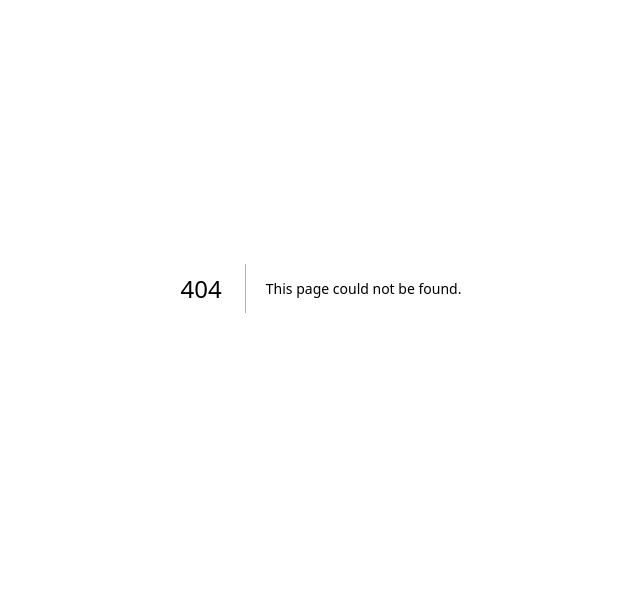
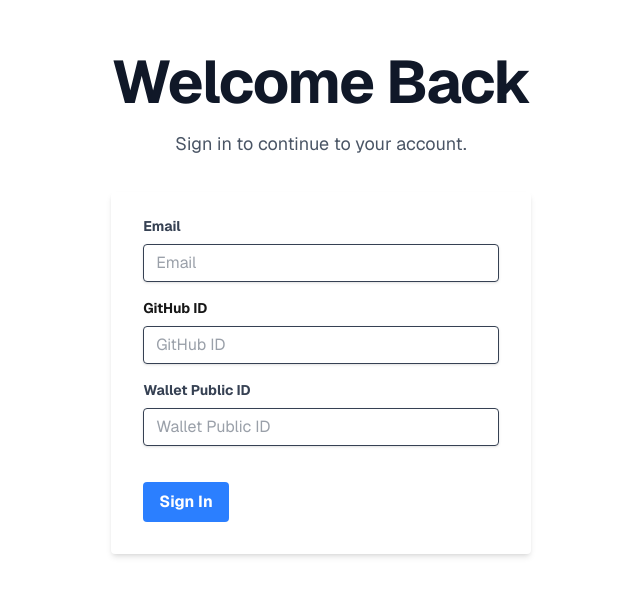
Before and after one commit to tanishkhot/proof-of-merit, a Next.js app in the folder frontend/: page /login in a window 1280 px wide. Before the commit this address had no page. Shown: the part 112-708 px from the top of the page, without its empty margins (319-959 px from the left). Built offline with nearby package versions, Linux system fonts and the light colour scheme.

Commit message:
feat: login page

```diff
--- /dev/null
+++ b/frontend/src/app/login/page.tsx
@@ -0,0 +1,61 @@
+export default function LoginPage() {
+  return (
+    <div className="font-sans grid grid-rows-[20px_1fr_20px] items-center justify-items-center min-h-screen p-8 pb-20 gap-16 sm:p-20">
+      <main className="flex flex-col gap-[32px] row-start-2 items-center sm:items-start">
+        <div className="text-center">
+          <h1 className="text-4xl font-bold tracking-tight text-gray-900 dark:text-gray-100 sm:text-6xl">
+            Welcome Back
+          </h1>
+          <p className="mt-4 text-lg leading-8 text-gray-600 dark:text-gray-400">
+            Sign in to continue to your account.
+          </p>
+        </div>
+        <div className="w-full max-w-md">
+          <form className="bg-white shadow-md rounded px-8 pt-6 pb-8 mb-4 dark:bg-black/[.05]">
+            <div className="mb-4">
+              <label className="block text-gray-700 text-sm font-bold mb-2 dark:text-gray-300" htmlFor="email">
+                Email
+              </label>
+              <input
+                className="shadow appearance-none border rounded w-full py-2 px-3 text-gray-700 leading-tight focus:outline-none focus:shadow-outline dark:bg-gray-800 dark:border-gray-700 dark:text-gray-300"
+                id="email"
+                type="email"
+                placeholder="Email"
+              />
+            </div>
+            <div className="mb-4">
+              <label className="block text-ray-700 text-sm font-bold mb-2 dark:text-gray-300" htmlFor="githubId">
+                GitHub ID
+              </label>
+              <input
+                className="shadow appearance-none border rounded w-full py-2 px-3 text-gray-700 leading-tight focus:outline-none focus:shadow-outline dark:bg-gray-800 dark:border-gray-700 dark:text-gray-300"
+                id="githubId"
+                type="text"
+                placeholder="GitHub ID"
+              />
+            </div>
+            <div className="mb-6">
+              <label className="block text-gray-700 text-sm font-bold mb-2 dark:text-gray-300" htmlFor="walletId">
+                Wallet Public ID
+              </label>
+              <input
+                className="shadow appearance-none border rounded w-full py-2 px-3 text-gray-700 mb-3 leading-tight focus:outline-none focus:shadow-outline dark:bg-gray-800 dark:border-gray-700 dark:text-gray-300"
+                id="walletId"
+                type="text"
+                placeholder="Wallet Public ID"
+              />
+            </div>
+            <div className="flex items-center justify-between">
+              <button
+                className="bg-blue-500 hover:bg-blue-700 text-white font-bold py-2 px-4 rounded focus:outline-none focus:shadow-outline"
+                type="button"
+              >
+                Sign In
+              </button>
+            </div>
+          </form>
+        </div>
+      </main>
+    </div>
+  );
+}
```
Also changed, not shown: 1 other file (tests, documents, lock files or other folders).
